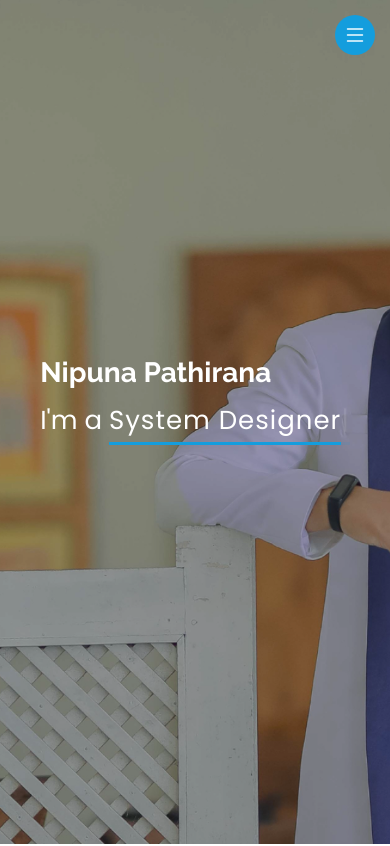
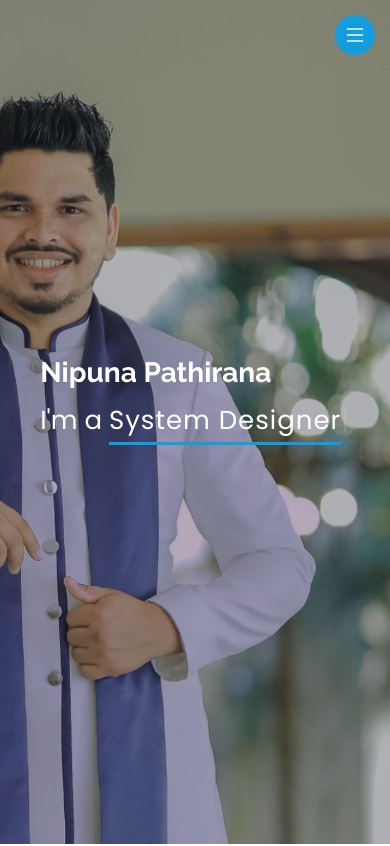
Before and after one commit to senpathi/senpathi.github.io, a plain HTML site: page index.html in a window 390 px wide. Shown: the top 846 px of the page. Drawn offline with nearby package versions, Linux system fonts and the light colour scheme.

Commit message:
update to fit mobile

```diff
--- a/assets/css/style.css
+++ b/assets/css/style.css
@@ -213,7 +213,7 @@ h1, h2, h3, h4, h5, h6 {
 #hero {
   width: 100%;
   height: 100vh;
-  background: url("../img/nipuna-bg.jpg") top center;
+  background: url("../img/nipuna-bg.jpg") right top;
   background-size: cover;
 }
 
```
